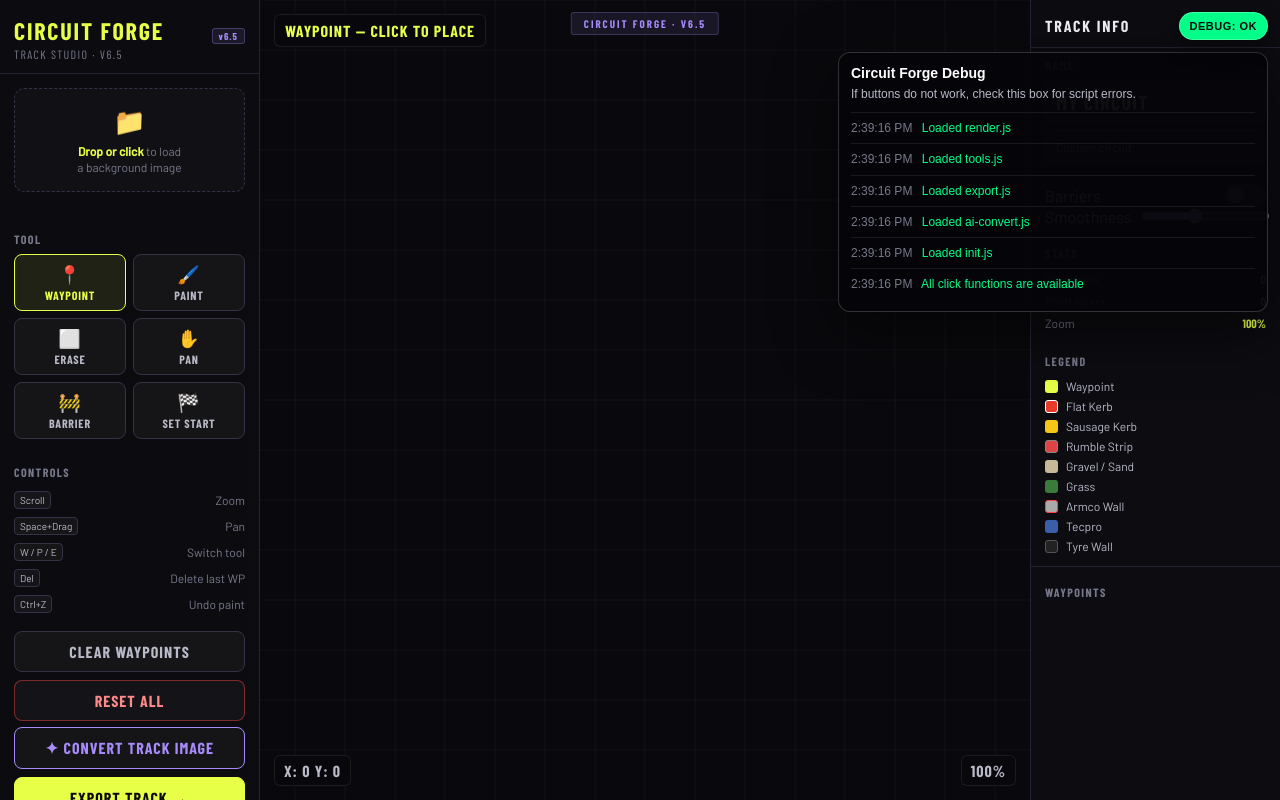
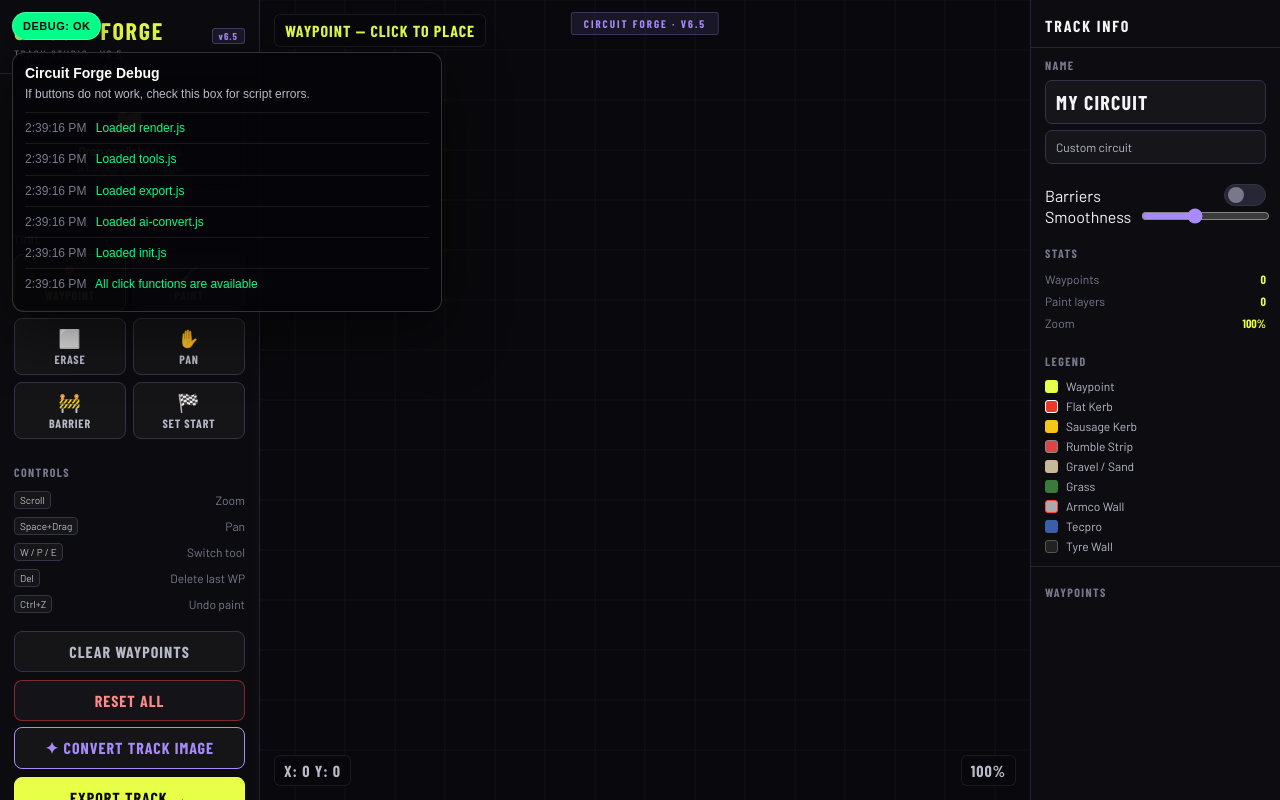
Before and after one commit to astroytr/Track-maker, a plain HTML site: page index.html in a window 1280 px wide. Both pictures are taken after a click on the button "DEBUG: OK". Drawn offline with nearby package versions, Linux system fonts and the light colour scheme; a web font is replaced by a local one.

Commit message:
Add files via upload

```diff
--- a/style.css
+++ b/style.css
@@ -761,7 +761,7 @@ textarea {
 
 #debug-badge {
   position: fixed;
-  right: 12px;
+  left: 12px;
   top: 12px;
   z-index: 19;
   border: 1px solid rgba(255, 255, 255, 0.25);
@@ -788,7 +788,7 @@ textarea {
 #debug-panel {
   display: none;
   position: fixed;
-  right: 12px;
+  left: 12px;
   top: 52px;
   z-index: 18;
   width: min(430px, calc(100vw - 24px));
```
